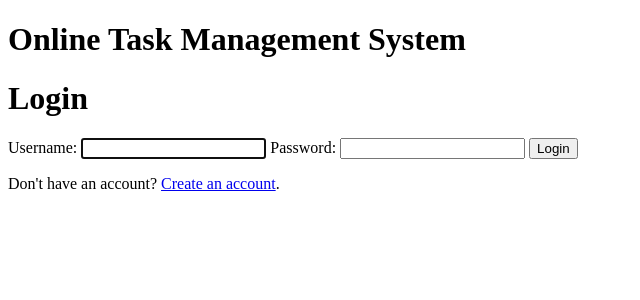
After one commit to Serojisa551/OT, a Django app: page /authentic/ in a window 1280 px wide. The commit adds this page. Shown: the top 300 px of the page, without its empty margins (0-640 px from the left). Run offline with Django 4.2, Linux system fonts and the light colour scheme.

Commit message:
- Added user authentication with secure credentials validation. - Displayed the username on the main page after successful login. - Included a "Login" and "Logout" option in the user interface.

```diff
--- a/OTMS/register/urls.py
+++ b/OTMS/register/urls.py
@@ -4,5 +4,6 @@ from .views import *
 urlpatterns = [
     path("", main_page, name="main_page"),
     path("register/", register_users, name="register_users"),
-
+    path("authentic/", authentic_user, name="authentic_user"),
+    path("logout/", logout_request, name="logout_request"),
 ]
--- a/OTMS/register/views.py
+++ b/OTMS/register/views.py
@@ -1,12 +1,15 @@
-from django.contrib.auth import login
+from django.contrib.auth import login, authenticate, logout
 from django.shortcuts import render, redirect
 from .forms import CustomUserCreationForm
+from django.contrib.auth.forms import AuthenticationForm
+from django.contrib.auth.models import User
 
 def main_page(request):
     """
     Displays the main page of your web application.
     """
-    return render(request, 'global/main.html')
+    user = request.user
+    return render(request, 'global/main.html', {'users': user})
 
 def register_users(request):
     """
@@ -24,3 +27,31 @@ def register_users(request):
     else:
         form = CustomUserCreationForm()
     return render(request, 'register/register_users.html', {'form': form})
+
+def authentic_user(request):
+    """
+    This function processes user authentication. It takes a POST request with user credentials
+    and validates them using the provided form. If the form is valid and the credentials are correct,
+    the user is logged in and redirected to the main page of the application. If the credentials are
+    incorrect, an error message is displayed on the login page.
+    """
+    if request.method == "POST":
+        form = AuthenticationForm(request, data=request.POST)
+        if form.is_valid():
+            username = form.cleaned_data.get('username')
+            password = form.cleaned_data.get('password')
+            user = authenticate(username=username, password=password)
+            if user is not None:
+                login(request, user)
+                return redirect("main_page")
+            else:
+                messages.error(request, "Invalid username or password.")
+    form = AuthenticationForm()
+    return render(request, "register/login_users.html", {"login_form": form})
+
+def logout_request(request):
+    """
+    Logs out the currently logged-in user and redirects to the login page.
+    """
+    logout(request)
+    return redirect('main_page')
--- a/OTMS/templates/global/main.html
+++ b/OTMS/templates/global/main.html
@@ -1,5 +1,7 @@
 {% block content %}
 {% csrf_token %}
-<h1>Hello</h1>
-<a href="{% url 'register_users' %}"> registrations</a>
+<h1>Hello {{ user.username }}</h1>
+<a href="{% url 'register_users' %}"> registrations</a><br>
+<a href="{% url 'authentic_user' %}"> login</a><br>
+<a href="{% url 'logout_request' %}"> logout</a>
 {% endblock %}
--- /dev/null
+++ b/OTMS/templates/register/login_users.html
@@ -0,0 +1,16 @@
+{% extends "global/base.html" %}
+
+{% block content %}
+
+<div class="container py-5">
+  <h1>Login</h1>
+  <form method="POST">
+    {% csrf_token %}
+    {{ login_form }}
+    <button class="btn btn-primary" type="submit">Login</button>
+  </form>
+  <p class="text-center">Don't have an account? <a href="{% url 'register_users' %}">Create an account</a>.</p>
+  <a href="{% url 'main_page' %}"></a>
+</div>
+
+{% endblock %}
```
